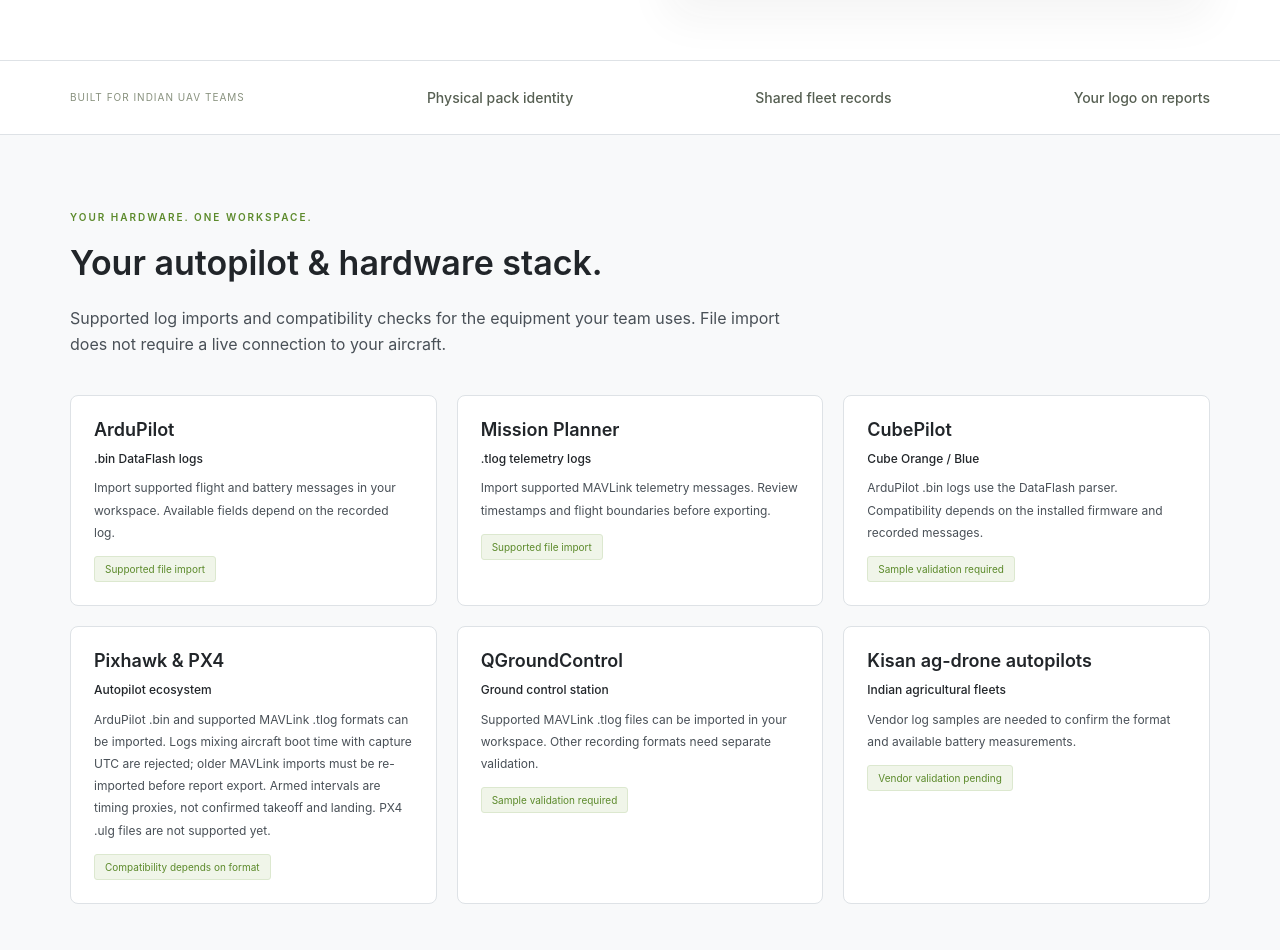
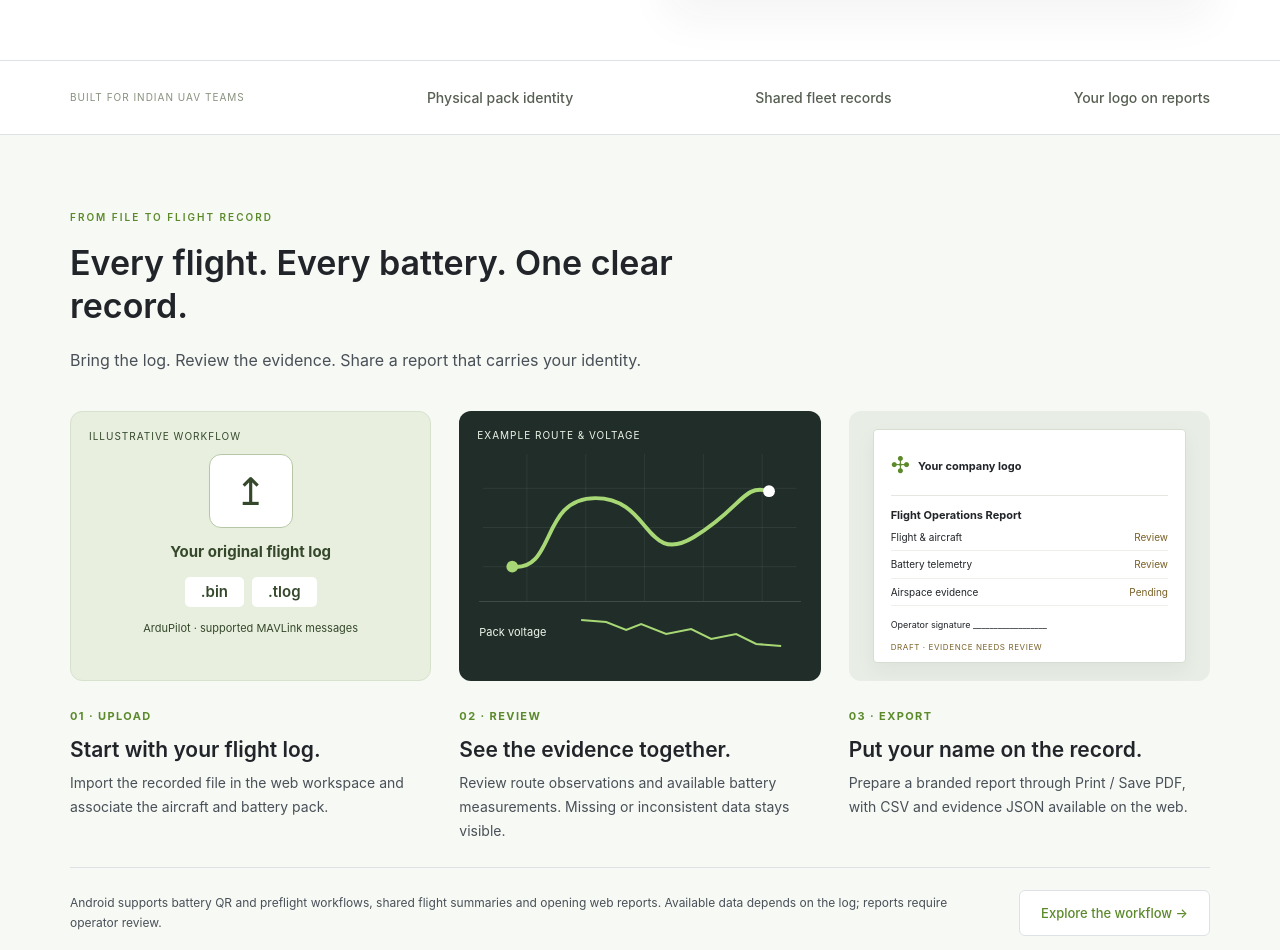
Before and after one commit to vekaashsenha/logskies-app, a Next.js app in the folder apps/web/: page / in a window 1280 px wide. Shown: the part 722-1672 px from the top of the page. Built offline with nearby package versions, Linux system fonts and the light colour scheme; no server answers.

Commit message:
Explain flight-log workflow with original homepage visuals

```diff
--- a/apps/web/src/app/globals.css
+++ b/apps/web/src/app/globals.css
@@ -1541,3 +1541,27 @@
 @media(max-width:600px){.flight-workbench .stats{grid-template-columns:1fr 1fr}.flight-workbench .stats strong{font-size:15px}.flight-workbench .form-row{grid-template-columns:1fr}.flight-report{padding:20px}.flight-report th{width:38%}}
 @media print {.flight-workbench .flight-report {border:0;box-shadow:none;margin:0;padding:0;width:100%}.flight-report h3{break-after:avoid}.flight-report tr{break-inside:avoid}.source-hash{font-size:9px}}
 @media print { body:has(.flight-report) .fleet-report { display: none; } }
+/* Original flight-log workflow illustration: live text, responsive diagrams. */
+.flight-story {background:#f7f9f5;}
+.flight-story-grid {display:grid;grid-template-columns:repeat(3,minmax(0,1fr));gap:28px;list-style:none;padding:0;margin:36px 0 24px;}
+.flight-story-grid li {min-width:0;}
+.story-visual {height:270px;border-radius:12px;overflow:hidden;position:relative;margin-bottom:22px;}
+.story-file {background:#e8efdf;border:1px solid #d7e2cc;display:flex;flex-direction:column;align-items:center;justify-content:center;gap:12px;color:#35482b;padding:24px;}
+.story-example {font-size:10px;letter-spacing:1px;position:absolute;top:16px;left:18px;text-transform:uppercase;}
+.story-file-icon {font-size:38px;line-height:1;border:1px solid #b5c7a4;background:#fff;border-radius:12px;padding:17px 25px;}
+.story-formats {display:flex;gap:8px;}.story-formats span {background:#fff;border-radius:5px;padding:3px 16px;font-weight:600;}
+.story-file small {font-size:11px;text-align:center;}
+.story-analysis {background:#202d28;color:#eff6eb;padding:43px 20px 16px;}
+.story-analysis>svg {width:100%;height:147px;display:block;}
+.story-chart {border-top:1px solid #ffffff24;display:flex;gap:16px;align-items:center;padding-top:10px;}
+.story-chart span {font-size:11px;white-space:nowrap;}.story-chart svg {width:100%;height:40px;}
+.story-report {background:#e8ede6;padding:18px 24px;}
+.story-paper {background:white;border:1px solid #d5ded0;border-radius:4px;padding:17px;box-shadow:0 8px 20px #2334210d;height:100%;font-size:11px;}
+.story-paper-brand {display:flex;align-items:center;gap:8px;border-bottom:1px solid #e3e7df;padding-bottom:10px;margin-bottom:10px;}.story-paper-brand>span{font-size:23px;color:var(--accent-dark);}
+.story-report-row {display:flex;justify-content:space-between;gap:8px;border-bottom:1px solid #eef0eb;padding:5px 0;font-size:10px;}.story-report-row>span:last-child{color:#796128;}
+.story-signature {font-size:9px;margin-top:12px;}.story-draft {display:block;color:#796128;font-size:8px;letter-spacing:.6px;margin-top:8px;}
+.story-step {font-size:11px;font-weight:700;letter-spacing:1.4px;color:var(--accent-dark);}
+.flight-story-grid h3 {font-size:21px;margin:9px 0;}.flight-story-grid p {color:var(--muted);font-size:14px;line-height:1.7;margin:0;}
+.story-footnote {display:flex;align-items:center;gap:32px;border-top:1px solid var(--border);padding-top:22px;}.story-footnote p{font-size:12px;color:var(--muted);margin:0;flex:1;}.story-footnote a{flex-shrink:0;}
+@media(max-width:900px){.flight-story-grid{gap:16px;}.story-report{padding:18px 12px;}.story-paper{padding:12px;}}
+@media(max-width:750px){.flight-story-grid{grid-template-columns:1fr;gap:32px;max-width:540px;margin-left:auto;margin-right:auto;}.story-visual{height:270px;}.story-footnote{flex-direction:column;align-items:flex-start;gap:16px;}}
--- a/apps/web/src/app/page.tsx
+++ b/apps/web/src/app/page.tsx
@@ -1,6 +1,7 @@
 import Link from "next/link";
 import Image from "next/image";
 import { CallToAction } from "@/components/marketing";
+import FlightStory from "@/components/flight-story";
 import {
   IndustryExplorer,
   WorkflowDemo,
@@ -21,16 +22,14 @@
               ✣ Battery intelligence. Clearer flight records.
             </p>
             <h1>
-              Know your battery packs.
+              Turn flight logs into
               <br />
-              <span>Fly smart.</span>
-              <br />
-              Stay ready for review.
+              <span>clear fleet records.</span>
             </h1>
             <p className="hero-description">
-              The modern fleet workspace for Indian UAV operators. Scan battery
-              QR stickers, organize your flight records, and prepare
-              company-branded reports with the evidence behind every mission.
+              Review flight routes and battery telemetry, then prepare reports
+              with your company logo. One shared workspace for your drones,
+              physical battery packs and flight evidence.
             </p>
             <div className="hero-actions">
               <Link href="/workspace" className="primary">
@@ -98,6 +97,7 @@
           <strong>Your logo on reports</strong>
         </div>
       </section>
+      <FlightStory />
       <IntegrationHub />
       <IndustryExplorer />
       <WorkflowDemo />
--- /dev/null
+++ b/apps/web/src/components/flight-story.tsx
@@ -0,0 +1,63 @@
+import Link from "next/link";
+
+export default function FlightStory() {
+  return (
+    <section className="public-section flight-story" aria-labelledby="flight-story-title">
+      <div className="public-container">
+        <div className="section-heading">
+          <p className="section-kicker">FROM FILE TO FLIGHT RECORD</p>
+          <h2 id="flight-story-title">Every flight. Every battery. One clear record.</h2>
+          <p>Bring the log. Review the evidence. Share a report that carries your identity.</p>
+        </div>
+        <ol className="flight-story-grid">
+          <li>
+            <div className="story-visual story-file">
+              <span className="story-example">Illustrative workflow</span>
+              <div className="story-file-icon" aria-hidden="true">↥</div>
+              <strong>Your original flight log</strong>
+              <div className="story-formats"><span>.bin</span><span>.tlog</span></div>
+              <small>ArduPilot · supported MAVLink messages</small>
+            </div>
+            <span className="story-step">01 · UPLOAD</span>
+            <h3>Start with your flight log.</h3>
+            <p>Import the recorded file in the web workspace and associate the aircraft and battery pack.</p>
+          </li>
+          <li>
+            <div className="story-visual story-analysis">
+              <span className="story-example">Example route & voltage</span>
+              <svg viewBox="0 0 320 150" role="img" aria-label="Illustrative flight route between two observed positions">
+                <path d="M0 35H320M0 75H320M0 115H320M45 0V150M105 0V150M165 0V150M225 0V150M285 0V150" stroke="#ffffff12" fill="none" />
+                <path d="M30 115C75 120 58 45 115 45S165 115 215 85S265 30 292 38" fill="none" stroke="#a7d875" strokeWidth="4" strokeLinecap="round" />
+                <circle cx="30" cy="115" r="6" fill="#a7d875" /><circle cx="292" cy="38" r="6" fill="#fff" />
+              </svg>
+              <div className="story-chart"><span>Pack voltage</span><svg viewBox="0 0 200 40" aria-hidden="true"><path d="M0 8L25 10L45 18L60 12L85 22L110 17L130 27L155 22L175 32L200 34" stroke="#a7d875" strokeWidth="2" fill="none" /></svg></div>
+            </div>
+            <span className="story-step">02 · REVIEW</span>
+            <h3>See the evidence together.</h3>
+            <p>Review route observations and available battery measurements. Missing or inconsistent data stays visible.</p>
+          </li>
+          <li>
+            <div className="story-visual story-report">
+              <div className="story-paper">
+                <div className="story-paper-brand"><span aria-hidden="true">✣</span><strong>Your company logo</strong></div>
+                <strong>Flight Operations Report</strong>
+                <div className="story-report-row"><span>Flight & aircraft</span><span>Review</span></div>
+                <div className="story-report-row"><span>Battery telemetry</span><span>Review</span></div>
+                <div className="story-report-row"><span>Airspace evidence</span><span>Pending</span></div>
+                <div className="story-signature">Operator signature __________________</div>
+                <span className="story-draft">DRAFT · EVIDENCE NEEDS REVIEW</span>
+              </div>
+            </div>
+            <span className="story-step">03 · EXPORT</span>
+            <h3>Put your name on the record.</h3>
+            <p>Prepare a branded report through Print / Save PDF, with CSV and evidence JSON available on the web.</p>
+          </li>
+        </ol>
+        <div className="story-footnote">
+          <p>Android supports battery QR and preflight workflows, shared flight summaries and opening web reports. Available data depends on the log; reports require operator review.</p>
+          <Link href="/dashboard" className="secondary">Explore the workflow →</Link>
+        </div>
+      </div>
+    </section>
+  );
+}
--- a/apps/web/src/components/resource-sections.tsx
+++ b/apps/web/src/components/resource-sections.tsx
@@ -147,6 +147,10 @@
 }
 export const faqs = [
   [
+    "What can a flight log tell me?",
+    "A supported log can provide route observations, timing evidence and recorded battery voltage, current or consumed capacity. Available fields depend on the aircraft and recording settings. Missing GPS, incomplete flight boundaries and inconsistent clocks limit what can be established; a log alone does not certify battery airworthiness, identify a crash cause or prove regulatory compliance.",
+  ],
+  [
     "How do I contact support or request account deletion?",
     "Email support@logskies.com for help, privacy concerns or an account-deletion request. Kritika, Founder, is the privacy contact. Requests are handled manually with identity checks where needed. Organization-owned records may need an authorized organization's involvement. See the Privacy Policy and Terms; signing out does not delete hosted records.",
   ],
```
Also changed, not shown: 3 other files (tests, documents, lock files or other folders).
